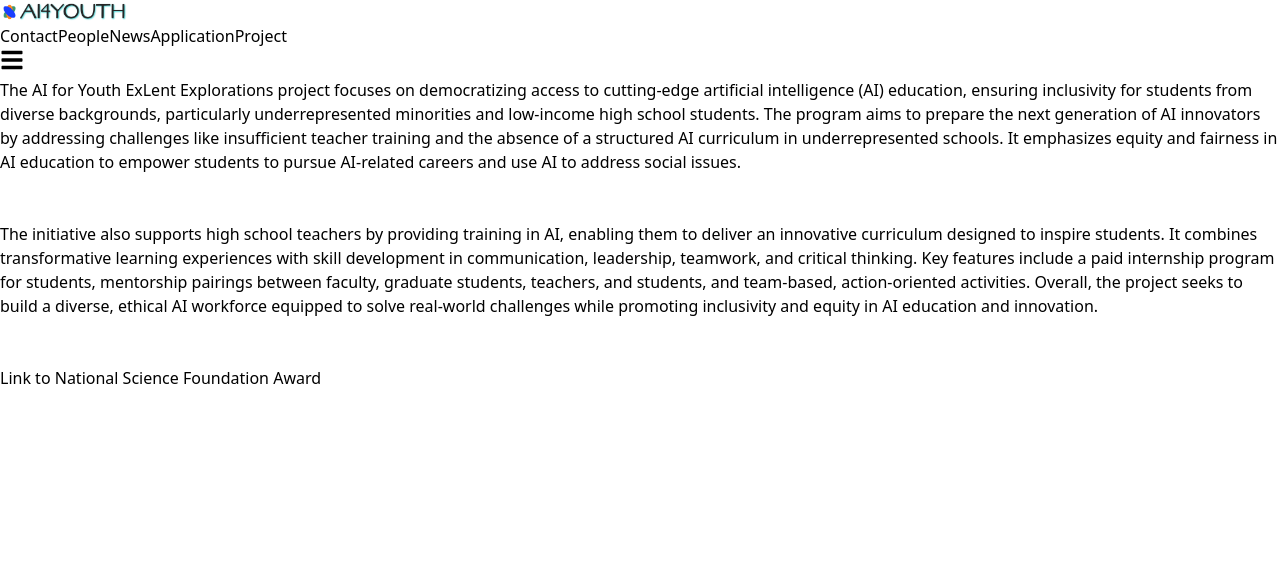
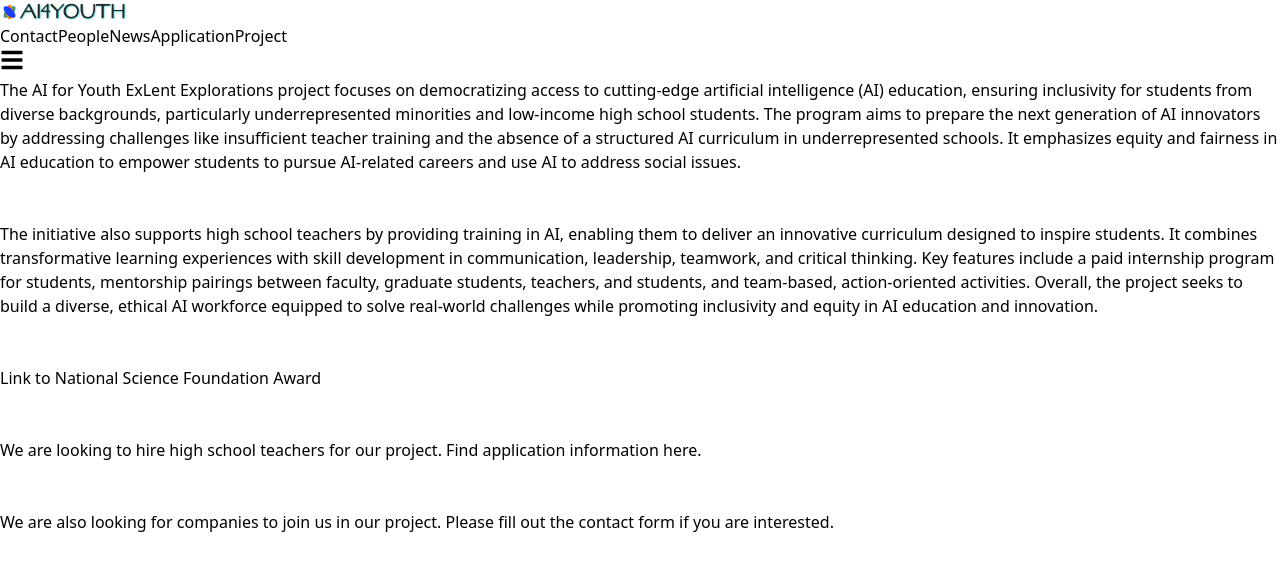
Before and after one commit to param23403/AIForYouth, a Next.js app: page / in a window 1280 px wide. Shown: the top 570 px of the page. Built offline with nearby package versions, Linux system fonts and the light colour scheme.

Commit message:
homepage

```diff
--- a/src/app/page.js
+++ b/src/app/page.js
@@ -42,6 +42,36 @@ export default function Home() {
               Link to National Science Foundation Award
             </a>
           </div>
+          <br />
+          <br />
+          <div className="text-lg sm:text-xl font-semibold text-gray-800 leading-relaxed">
+            We are looking to hire high school teachers for our project. Find
+            application information{" "}
+            <a
+              href="https://aiforyouth.vercel.app/application"
+              className="text-blue-600 hover:text-blue-800 hover:underline transition-colors"
+              target="_blank"
+              rel="noopener noreferrer"
+            >
+              here
+            </a>
+            .
+          </div>
+          <br />
+          <br />
+          <div className="text-lg sm:text-xl font-semibold text-gray-800 leading-relaxed">
+            We are also looking for companies to join us in our project. Please
+            fill out the{" "}
+            <a
+              href="https://aiforyouth.vercel.app/contact"
+              className="text-blue-600 hover:text-blue-800 hover:underline transition-colors"
+              target="_blank"
+              rel="noopener noreferrer"
+            >
+              contact form{" "}
+            </a>
+            if you are interested.
+          </div>
         </div>
       </div>
     </main>
--- a/src/app/project/page.js
+++ b/src/app/project/page.js
@@ -1,7 +1,7 @@
 export default function Home() {
   return (
     <div className="grid grid-rows-[20px_1fr_20px] items-center justify-items-center min-h-screen p-8 pb-20 gap-16 sm:p-20 font-[family-name:var(--font-geist-sans)]">
-      Project page
+      Coming soon!
     </div>
   );
 }
```
